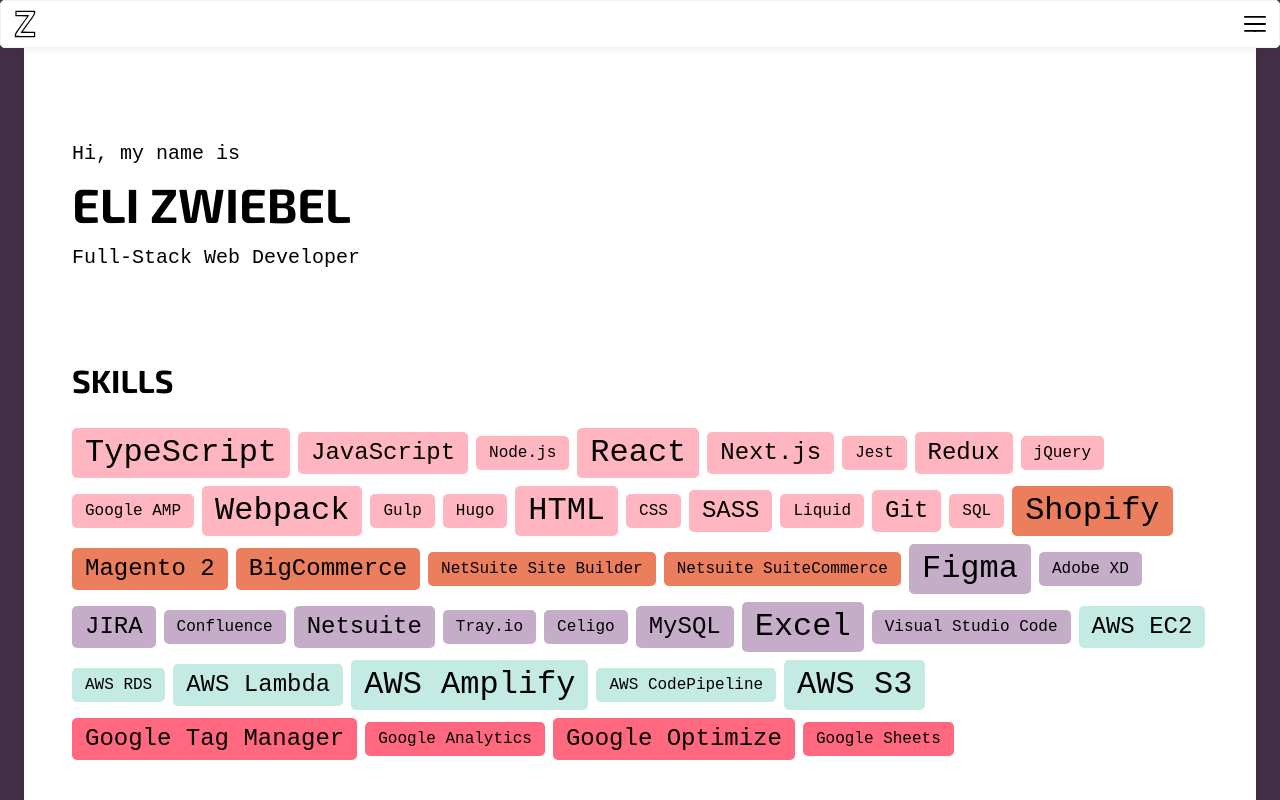
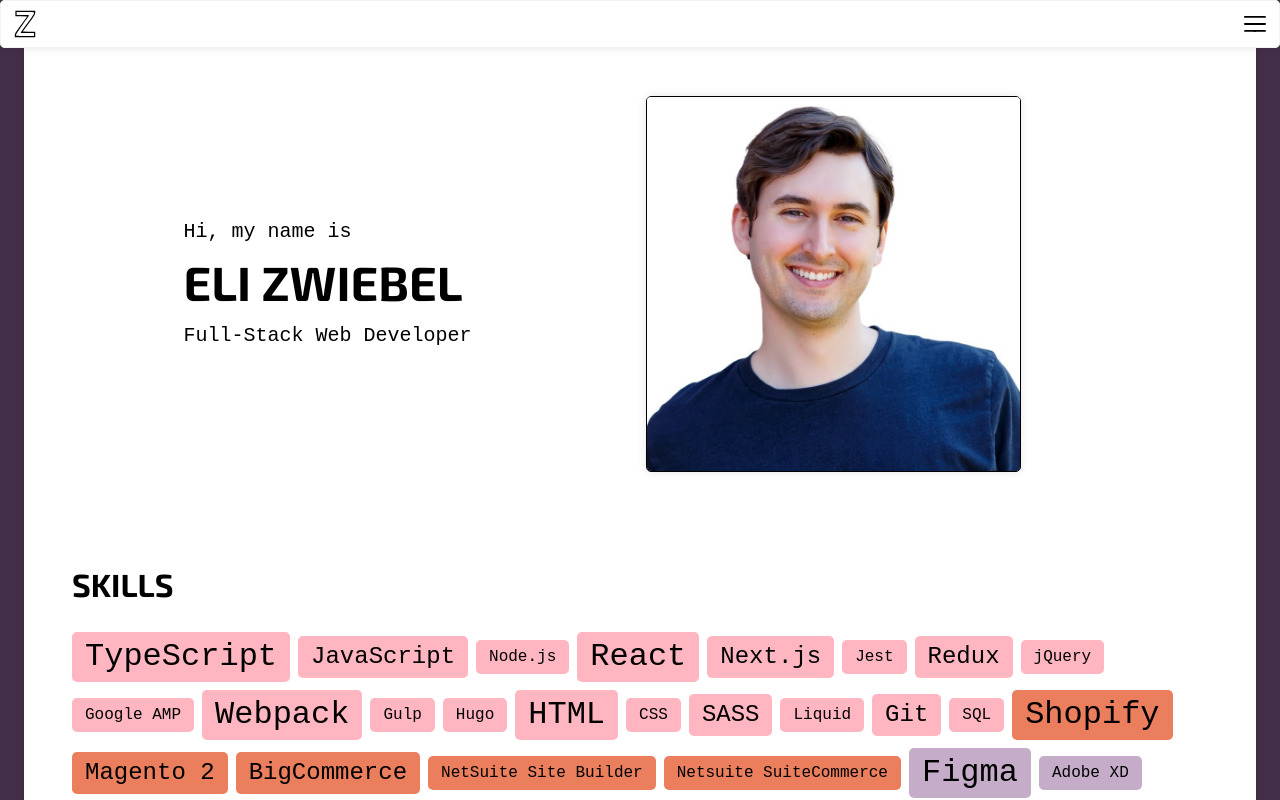
Before and after one commit to elizwiebel/project-portfolio, a Next.js app: page / in a window 1280 px wide. Shown: the top 800 px of the page. Built offline with nearby package versions, Linux system fonts and the light colour scheme.

Commit message:
Added headshot to home page

```diff
--- a/components/HomePage/HomePage.js
+++ b/components/HomePage/HomePage.js
@@ -6,11 +6,15 @@
 export default function HomePage({ children }) {
     return (
         <>
-            <div className={styles['home-container']}>
             <section className={styles['home-intro-container']}>
+                <div className={styles['home-headshot-container']}><img src='/assets/imgs/headshot-silo.jpg'></img></div>
+                <div className={styles['home-txt-container']}>
+                    <div>
                         <p className={styles['home-txt']}>Hi, my name is</p>
                         <h2 className={styles['home-name']}>Eli Zwiebel</h2>
                         <h1 className={styles['home-title']}>Full-Stack Web Developer</h1>
+                    </div>
+                </div>
             </section>
             <section className={styles['section']}>
                 <h2 className={styles['section-heading']}>Skills</h2>
@@ -20,7 +24,6 @@
                 <h2 className={styles['section-heading']}>Projects</h2>
                 <Projects />
             </section>
-            </div>
         </>
     )
 }
--- a/components/HomePage/HomePage.module.scss
+++ b/components/HomePage/HomePage.module.scss
@@ -15,9 +15,47 @@
     @include txt-medium;
 }
 
+.home-headshot-container {
+    display: flex;
+    justify-content: center;
+    margin-bottom: 3rem;
+
+    img {
+        border-radius: $border-radius-primary;
+        border: $border-primary;
+        box-shadow: $light-shadow;
+        display: block;
+        width: 75%;
+    }
+
+    @media screen and (min-width: $breakpoint-medium) {
+        max-width: 500px;
+        margin-bottom: 0;
+        order: 2;
+    }
+}
+
 .home-intro-container {
-    margin-top: 3rem;
+    display: flex;
+    flex-direction: column;
     margin-bottom: 6rem;
+
+    @media screen and (min-width: $breakpoint-medium) {
+        flex-direction: row;
+    }
+}
+
+.home-txt-container {
+    display: flex;
+    flex-direction: column;
+    justify-content: center;
+    order: 1;
+    width: 100%;
+
+    @media screen and (min-width: $breakpoint-medium) {
+        width: 45%;
+        align-items: center;
+    }
 }
 
 .section {
```
Also changed, not shown: public/assets/imgs/headshot-silo.jpg (added). Lines whose indentation alone changed are shown as unchanged.
